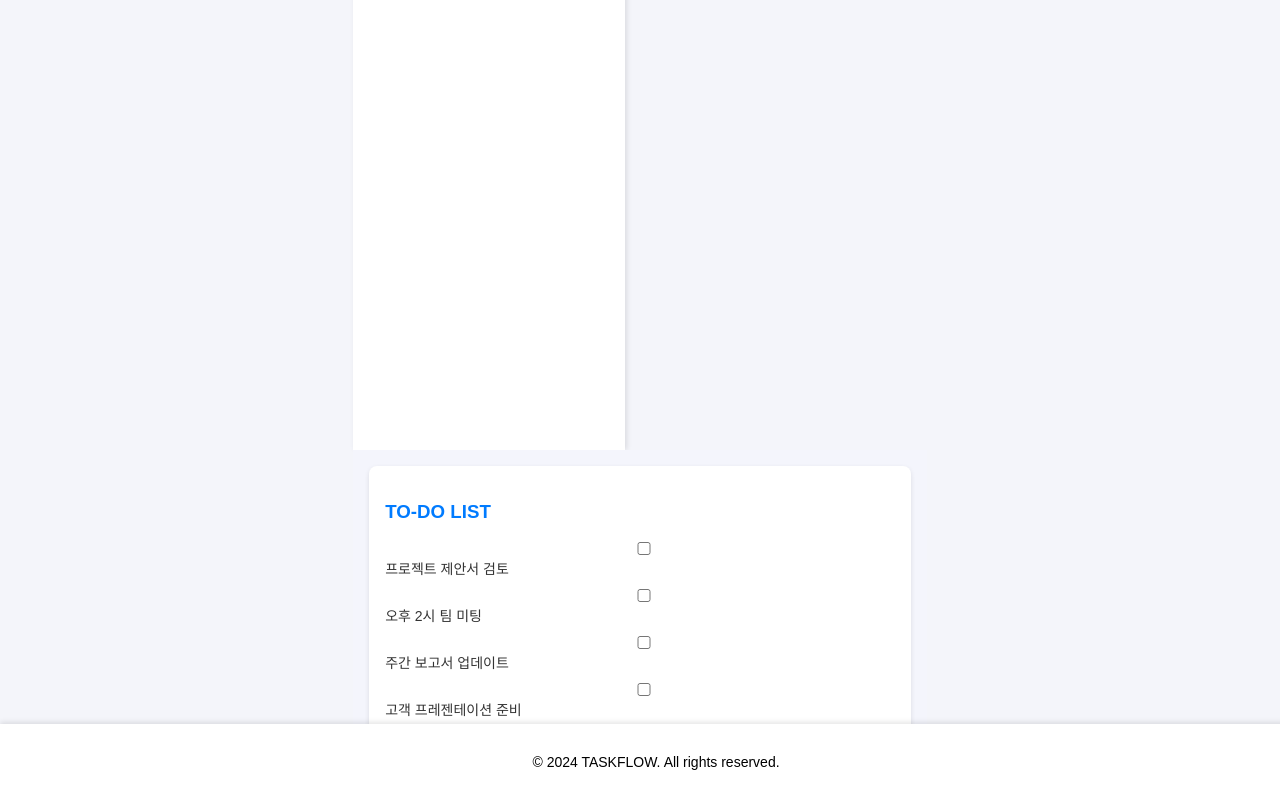
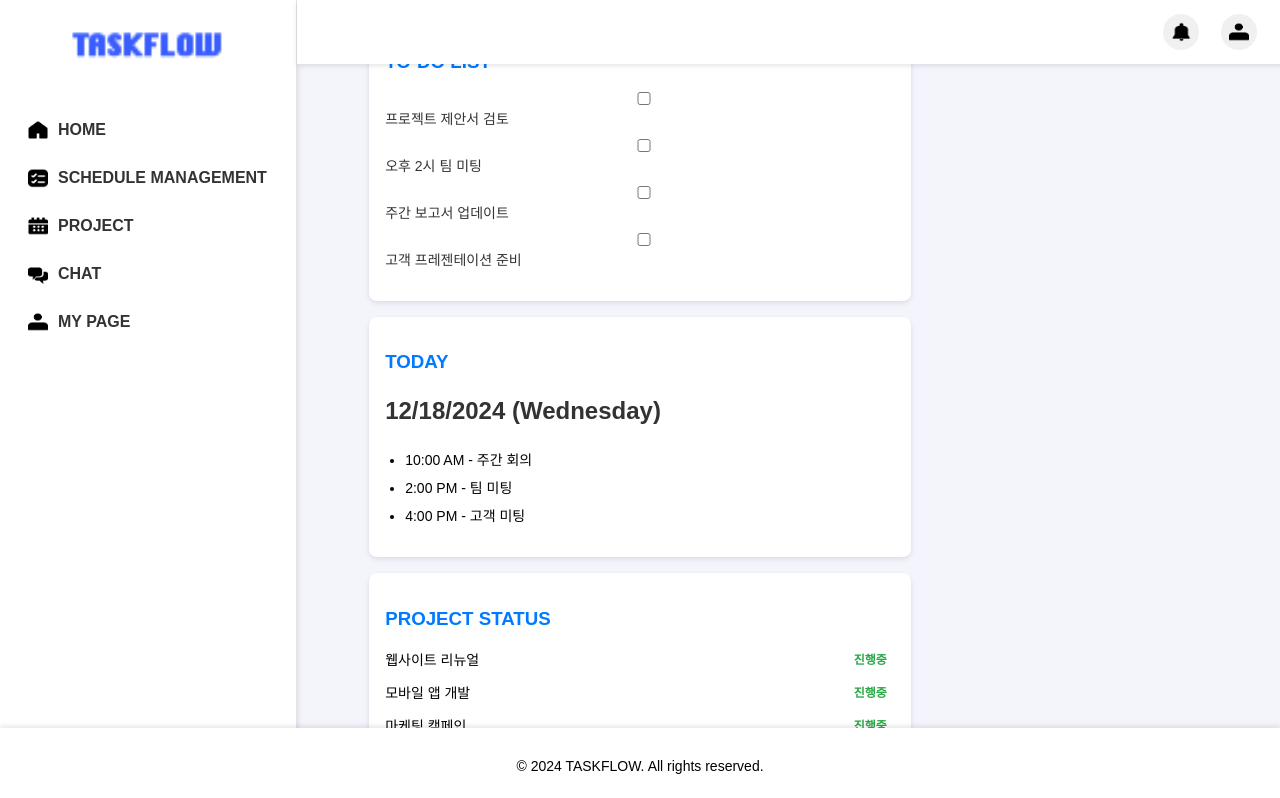
Before and after one commit to nextrunners5/Full-01-1team, a React (Create React App) app in the folder TASKFLOW/frontend_2/: page /home in a window 1280 px wide. Shown: the top 798 px of the page. Built offline with nearby package versions, Linux system fonts and the light colour scheme.

Commit message:
sidebar,footer,header수정

```diff
--- a/TASKFLOW/frontend_2/src/App.css
+++ b/TASKFLOW/frontend_2/src/App.css
@@ -36,3 +36,14 @@
     transform: rotate(360deg);
   }
 }
+
+/* 추가된 스타일 */
+.layout {
+  display: flex;
+  flex-direction: column; /* 세로 정렬 */
+  min-height: 100vh; /* 화면 전체 높이 */
+}
+
+.main {
+  flex: 1; /* 메인 콘텐츠가 푸터 위로 공간을 채우도록 설정 */
+}
--- a/TASKFLOW/frontend_2/src/App.tsx
+++ b/TASKFLOW/frontend_2/src/App.tsx
@@ -6,8 +6,7 @@ import SchedulePage from "./pages/SchedulePage.tsx";
 import HomePage from "./pages/HomePage.tsx";
 import ProjectPage from "./pages/ProjectPage.tsx";
 import ProjectPageCreate from "./pages/ProjectPageCreate.tsx";
-// 여기서 파일명(./pages/ProjectPageEdit.tsx)과 컴포넌트명(ProjectPageEdit)을 통일
-import ProjectPageEdit from "./pages/ProjectPageEdit.tsx";
+import ProjectPageEdit from "./pages/ProjectPageEdit.tsx"; // 파일명과 컴포넌트명 통일
 import Header from "./components/common/Header.tsx";
 import Sidebar from "./components/common/Sidebar.tsx";
 import Footer from "./components/common/Footer.tsx";
@@ -33,9 +32,6 @@ const App: React.FC = () => (
         path="/project/create"
         element={<Layout><ProjectPageCreate /></Layout>}
       />
-      {/*
-        /project/edit 경로에서 사용할 컴포넌트를 ProjectPageEdit로 통일
-      */}
       <Route
         path="/project/edit"
         element={<Layout><ProjectPageEdit /></Layout>}
@@ -44,11 +40,12 @@ const App: React.FC = () => (
   </Router>
 );
 
+// Layout 컴포넌트 수정
 const Layout: React.FC = ({ children }) => (
-  <div>
+  <div className="layout">
+    <Sidebar />
     <Header />
-    <Sidebar />
-    <main>{children}</main>
+    <main className="main">{children}</main>
     <Footer />
   </div>
 );
--- a/TASKFLOW/frontend_2/src/styles/Footer.css
+++ b/TASKFLOW/frontend_2/src/styles/Footer.css
@@ -1,12 +1,13 @@
 .footer {
-  position: fixed;
-  bottom: 0;
-  left: 0;
-  width: 100%;
-  background-color: #ffffff;
-  text-align: center;
-  padding: 16px;
-  font-size: 14px;
-  box-shadow: 0 -2px 5px rgba(0, 0, 0, 0.1);
-  z-index: 10;
+  width: 100%; /* 가로로 화면 전체를 채우기 */
+  height: 40px; /* 고정 높이 */
+  position: fixed; /* 하단 고정 */
+  bottom: 0; /* 화면 하단에 배치 */
+  left: 0; /* 왼쪽 끝에 맞추기 */
+  background-color: #ffffff; /* 흰색 배경 */
+  text-align: center; /* 텍스트 중앙 정렬 */
+  padding: 16px 0; /* 상하 여백 */
+  font-size: 14px; /* 텍스트 크기 */
+  box-shadow: 0 -2px 5px rgba(0, 0, 0, 0.1); /* 상단 그림자 추가 */
+  z-index: 1001; /* 다른 요소 위에 표시 */
 }
--- a/TASKFLOW/frontend_2/src/styles/Header.css
+++ b/TASKFLOW/frontend_2/src/styles/Header.css
@@ -1,22 +1,29 @@
-/* 헤더 스타일 */
 .header {
+  position: fixed; /* 화면 상단 고정 */
+  top: 0;
+  left: 297px; /* 사이드바 너비 */
+  width: calc(100% - 340px); /* 사이드바 제외한 나머지 너비 */
+  height: 64px; /* 고정 높이 */
+  background-color: #ffffff; /* 흰색 배경 */
   display: flex;
-    justify-content: space-between;
-    align-items: center;
-    padding: 16px;
-    background-color: #ffffff;
-    box-shadow: 0 2px 5px rgba(0, 0, 0, 0.1);
+  justify-content: space-between; /* 요소를 양쪽 끝에 배치 */
+  align-items: center; /* 세로 중앙 정렬 */
+  padding: 0 30px; /* 좌우 여백 */
+  box-shadow: 0 2px 5px rgba(0, 0, 0, 0.1); /* 하단 그림자 */
+  z-index: 1001; /* 다른 요소 위에 표시 */
+  overflow: hidden;
 }
 
 .header h2 {
   margin: 0;
-    color: #333;
+  font-size: 18px; /* 헤더 텍스트 크기 */
+  color: #333; /* 텍스트 색상 */
 }
 
 .user-area {
   display: flex;
   align-items: center;
-    gap: 12px;
+  gap: 12px; /* 아이콘 간 간격 */
 }
 
 .user-area button {
@@ -30,13 +37,8 @@
   height: 36px;
   border-radius: 50%;
   background-color: #f0f0f0;
+  margin-right: 10px;
   transition: background-color 0.3s ease, transform 0.2s ease-in-out;
-    box-shadow: 0 1px 3px rgba(0, 0, 0, 0.2);
-  }
-
-  .user-area button img {
-    width: 20px;
-    height: 20px;
 }
 
 .user-area button:hover {
@@ -44,6 +46,7 @@
   transform: scale(1.1);
 }
 
-  .user-area button:hover img {
-    filter: invert(1);
+.user-area img {
+  width: 20px;
+  height: 20px;
 }
--- a/TASKFLOW/frontend_2/src/styles/ProjectPage.css
+++ b/TASKFLOW/frontend_2/src/styles/ProjectPage.css
@@ -1,11 +1,12 @@
-/* ProjectContent.css */
-
 .project-container {
   flex-grow: 1;
   display: flex;
   flex-direction: column;
   background-color: #F4F5FC;
   padding: 16px;
+  margin-left: 240px; /* 사이드바로 인한 여백 */
+  padding-bottom: 64px; /* 푸터 높이 */
+  min-height: calc(100vh - 160px); /* 헤더와 푸터 높이를 뺀 최소 높이 */
 }
 
 .overview {
--- a/TASKFLOW/frontend_2/src/styles/Sidebar.css
+++ b/TASKFLOW/frontend_2/src/styles/Sidebar.css
@@ -1,9 +1,13 @@
 .sidebar {
-    width: 240px;
-    background-color: #ffffff;
-    padding: 16px;
-    box-shadow: 2px 0 5px rgba(0, 0, 0, 0.1);
-    height: 100vh;
+  width: 240px; /* 고정 너비 */
+  height: 100vh; /* 화면 전체 높이 */
+  background-color: #ffffff; /* 흰색 배경 */
+  padding: 28px; /* 안쪽 여백 */
+  box-shadow: 2px 0 5px rgba(0, 0, 0, 0.1); /* 그림자 */
+  position: fixed; /* 화면에 고정 */
+  top: 0;
+  left: 0;
+  z-index: 1000; /* 다른 요소 위에 표시 */
 }
 
 .logo img {
```
Lines whose indentation alone changed are shown as unchanged.
